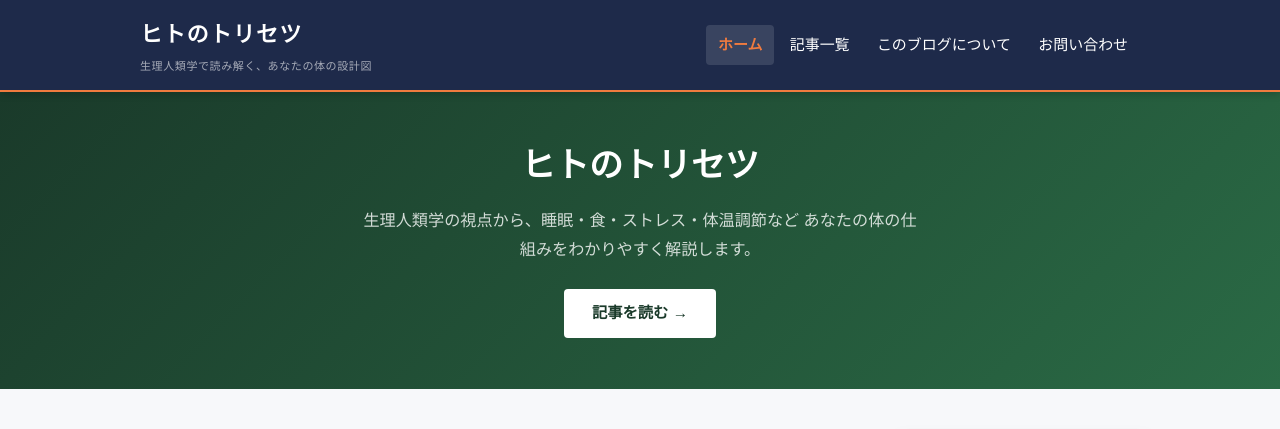
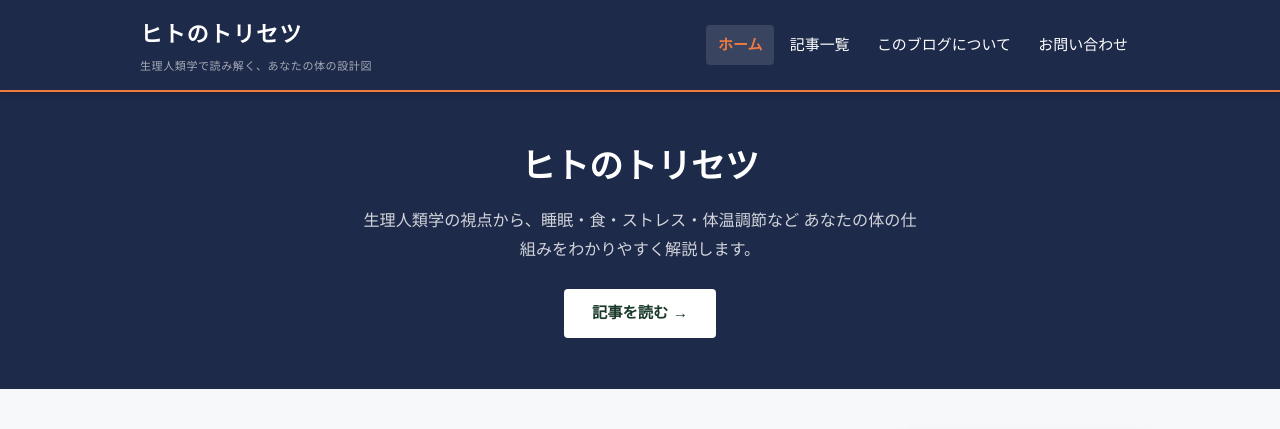
Before and after one commit to utidagumi0808-jpg/my-blog, an Astro site: page / in a window 1280 px wide. Shown: the top 429 px of the page. Built offline with nearby package versions, Linux system fonts and the light colour scheme; Astro itself is replaced by a stand-in of ours.

Commit message:
デザイン改善⑤: トップページヒーローの背景色をネイビーに統一
- .hero background: linear-gradient(緑系) → var(--color-main) (#1e2a4a ネイビー)
- .hero-title フォント: Noto Serif JP → M PLUS Rounded 1c

Co-Authored-By: Claude Sonnet 4.6 <noreply@anthropic.com>

```diff
--- a/src/pages/index.astro
+++ b/src/pages/index.astro
@@ -16,15 +16,18 @@ const posts = (await getCollection('blog')).sort(
 	<head>
 		<BaseHead title={SITE_TITLE} description={SITE_DESCRIPTION} />
 		<style>
+			/* ヒトのトリセツ デザイン改善 2025-05 */
+			/* .hero { background: linear-gradient(135deg, #1a3a2a 0%, #2a6a45 100%); ... } */
 			.hero {
-				background: linear-gradient(135deg, #1a3a2a 0%, #2a6a45 100%);
+				background: var(--color-main);
 				color: white;
 				padding: 3em 1.5em;
 				text-align: center;
 				margin-bottom: 2.5em;
 			}
+			/* .hero-title { font-family: 'Noto Serif JP', serif; ... } */
 			.hero-title {
-				font-family: 'Noto Serif JP', serif;
+				font-family: 'M PLUS Rounded 1c', sans-serif; /* ヒトのトリセツ デザイン改善 2025-05 */
 				font-size: 2em;
 				font-weight: 700;
 				color: white;
```
